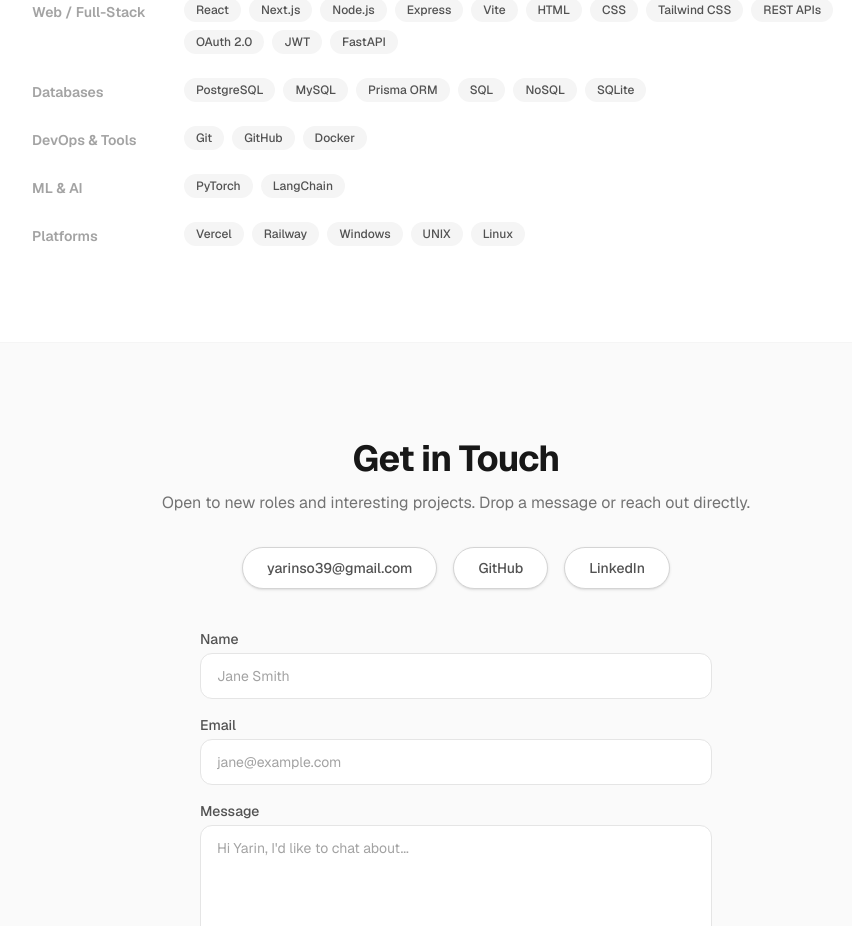
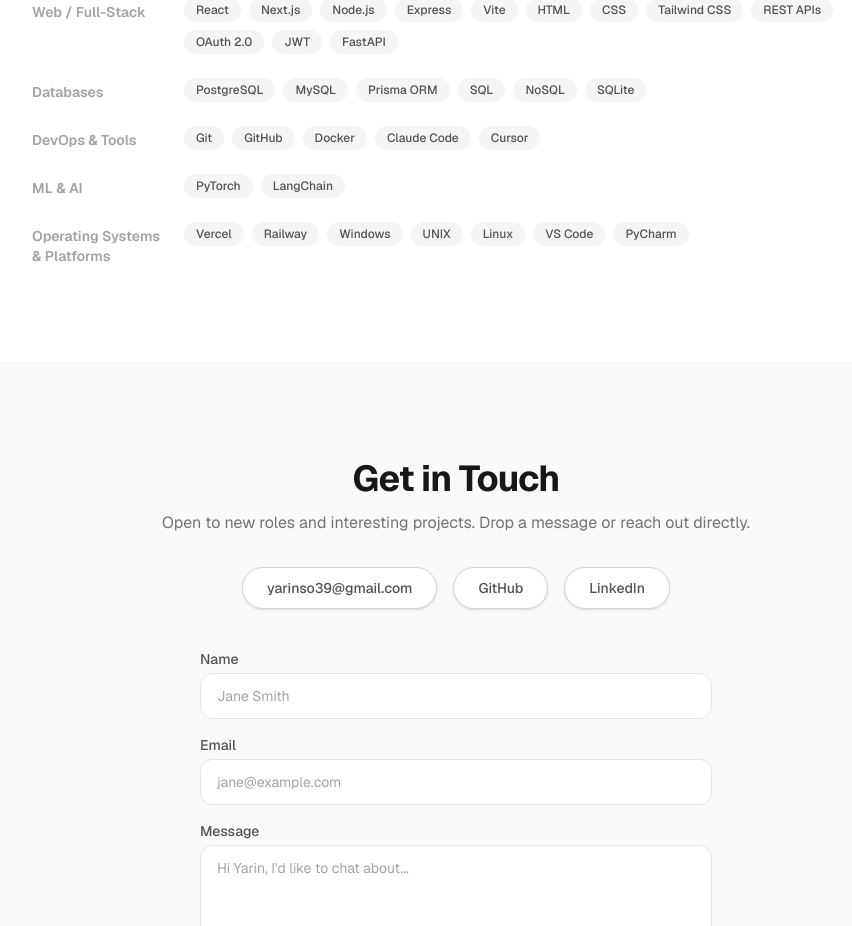
Before and after one commit to yarins0/yarin-lab, a Next.js app: page / in a window 1280 px wide. Shown: the part 2080-3006 px from the top of the page, without its empty margins (184-1036 px from the left). Built offline with nearby package versions, Linux system fonts and the light colour scheme.

Commit message:
minor skills addition

```diff
--- a/src/components/sections/Skills.tsx
+++ b/src/components/sections/Skills.tsx
@@ -18,15 +18,15 @@
   },
   {
     category: "DevOps & Tools",
-    tags: ["Git", "GitHub", "Docker"],
+    tags: ["Git", "GitHub", "Docker", "Claude Code", "Cursor"],
   },
   {
     category: "ML & AI",
     tags: ["PyTorch", "LangChain"],
   },
   {
-    category: "Platforms",
-    tags: ["Vercel", "Railway", "Windows", "UNIX", "Linux"],
+    category: "Operating Systems & Platforms",
+    tags: ["Vercel", "Railway", "Windows", "UNIX", "Linux", "VS Code", "PyCharm"],
   },
 ];
 // ============================================================
```
Also changed, not shown: 1 other file (tests, documents, lock files or other folders).
